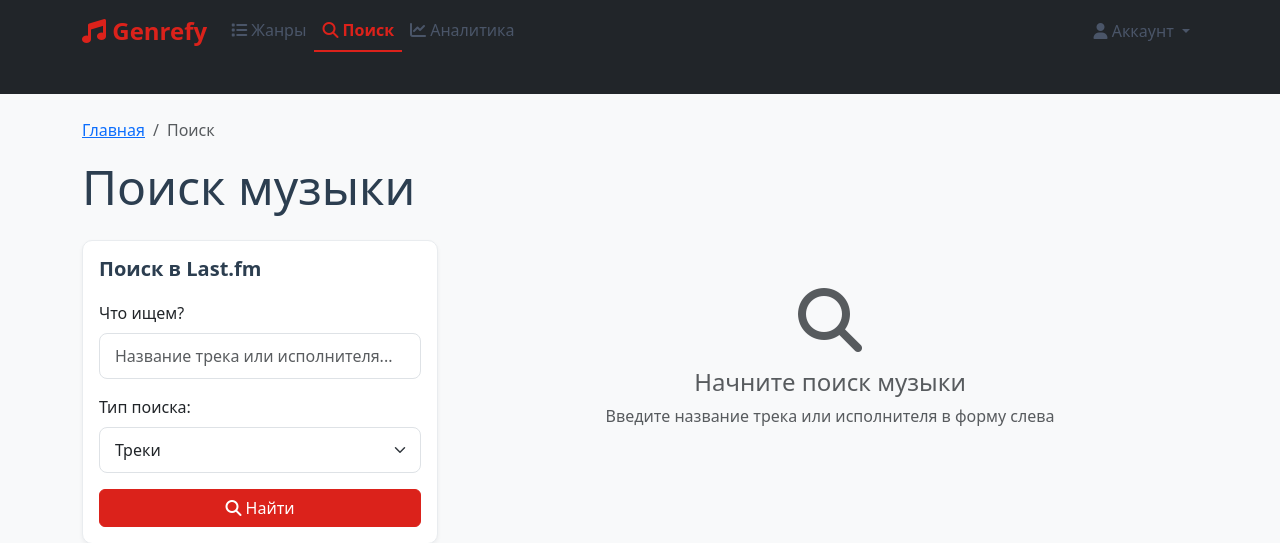
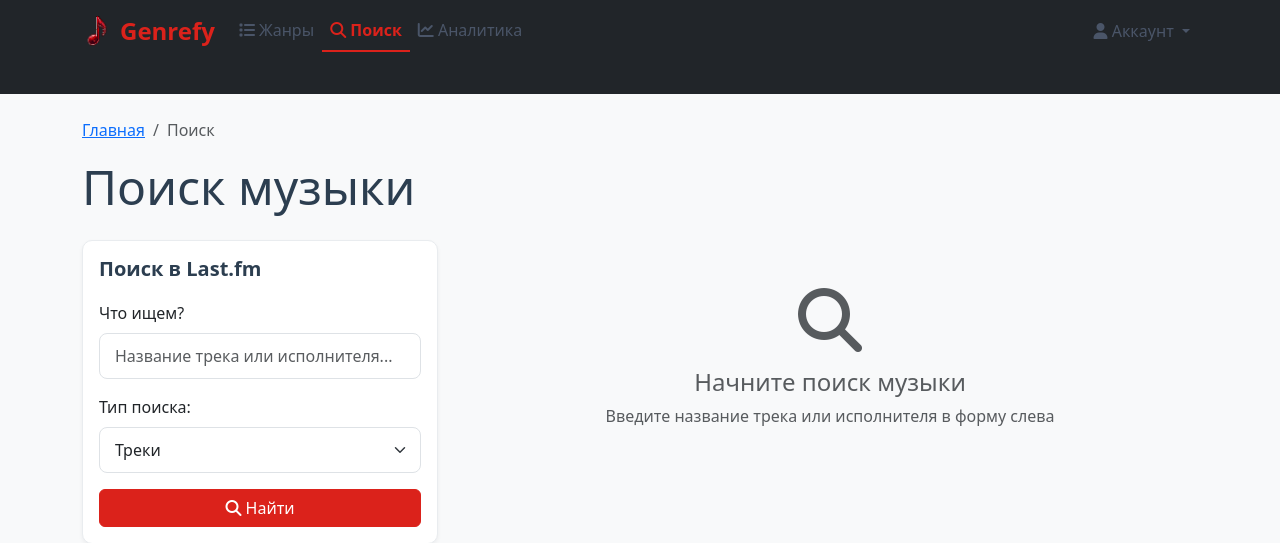
Before and after one commit to Vilyad/Genrefy, a Django app: page /search/ in a window 1280 px wide. Shown: the top 543 px of the page. Run offline with Django 5.2, Linux system fonts and the light colour scheme; parts of the project's set-up code (start-up, migrations or seed data) failed here and were passed over; some libraries are stand-ins or nearby versions.

Commit message:
fix: add correct way to show recreated icon

```diff
--- a/catalog/templates/catalog/base.html
+++ b/catalog/templates/catalog/base.html
@@ -4,6 +4,8 @@
 <head>
     <meta charset="UTF-8">
     <meta name="viewport" content="width=device-width, initial-scale=1.0">
+    <link rel="shortcut icon" href="{% static 'catalog/images/favicon.ico' %}" type="image/x-icon">
+    <link rel="icon" href="{% static 'catalog/images/favicon.ico' %}" type="image/x-icon">
     <title>{% block title %}Genrefy - Анализатор музыкальных жанров{% endblock %}</title>
 
     <link href="https://cdn.jsdelivr.net/npm/bootstrap@5.3.0/dist/css/bootstrap.min.css" rel="stylesheet">
@@ -16,8 +18,19 @@
 <body>
     <nav class="navbar navbar-expand-lg navbar-dark bg-dark mb-4">
         <div class="container">
-            <a class="navbar-brand" href="{% url 'catalog:genre_list' %}">
-                <i class="fas fa-music"></i> <strong>Genrefy</strong>
+            <a class="navbar-brand d-flex align-items-center" href="{% url 'catalog:genre_list' %}">
+                <img src="{% static 'catalog/images/favicon.ico' %}"
+                     alt="Genrefy"
+                     width="30"
+                     height="30"
+                     class="d-none d-sm-inline me-2">
+                <img src="{% static 'catalog/images/favicon.ico' %}"
+                     alt="Genrefy"
+                     width="24"
+                     height="24"
+                     class="d-inline d-sm-none me-1">
+                <strong class="d-none d-md-inline">Genrefy</strong>
+                <strong class="d-inline d-md-none">G</strong>
             </a>
 
             <button class="navbar-toggler" type="button" data-bs-toggle="collapse" data-bs-target="#navbarNav">
```
Also changed, not shown: catalog/static/catalog/images/favicon.ico.
